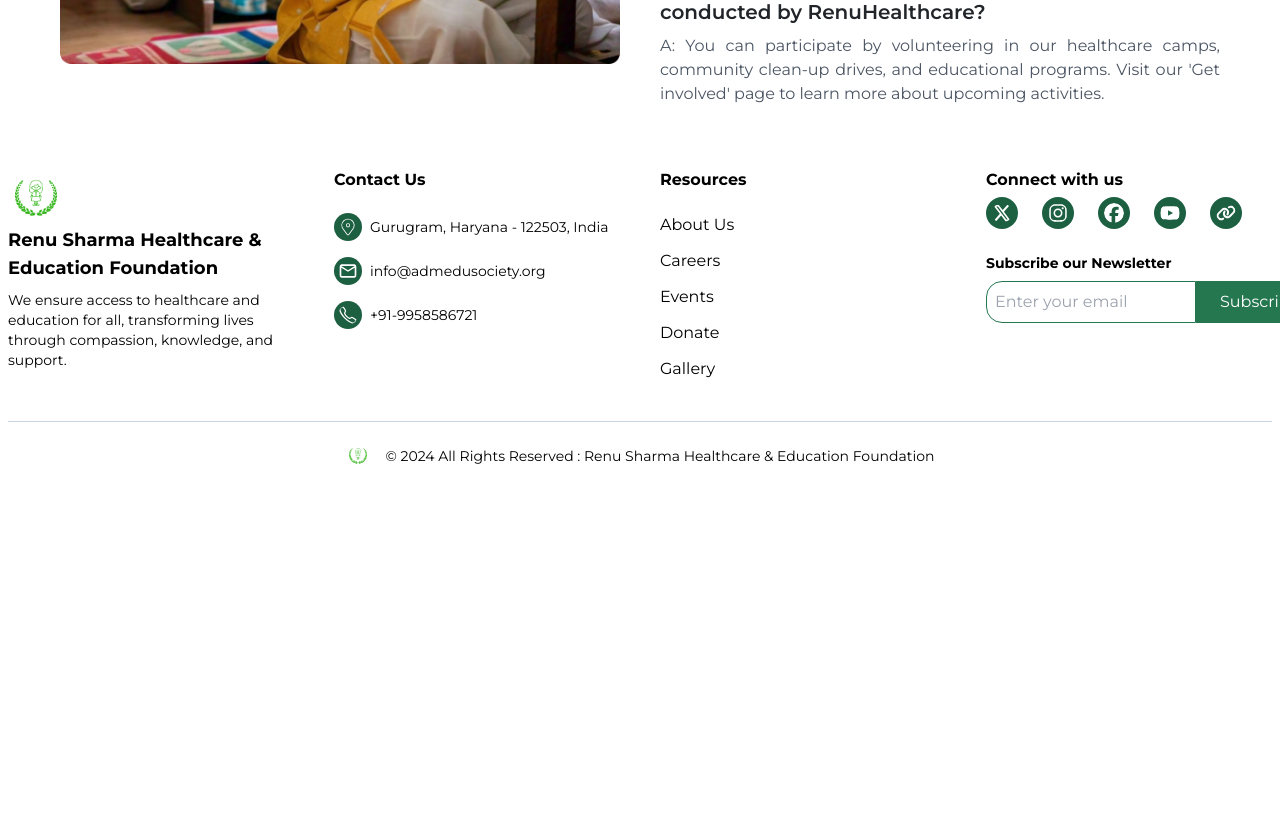
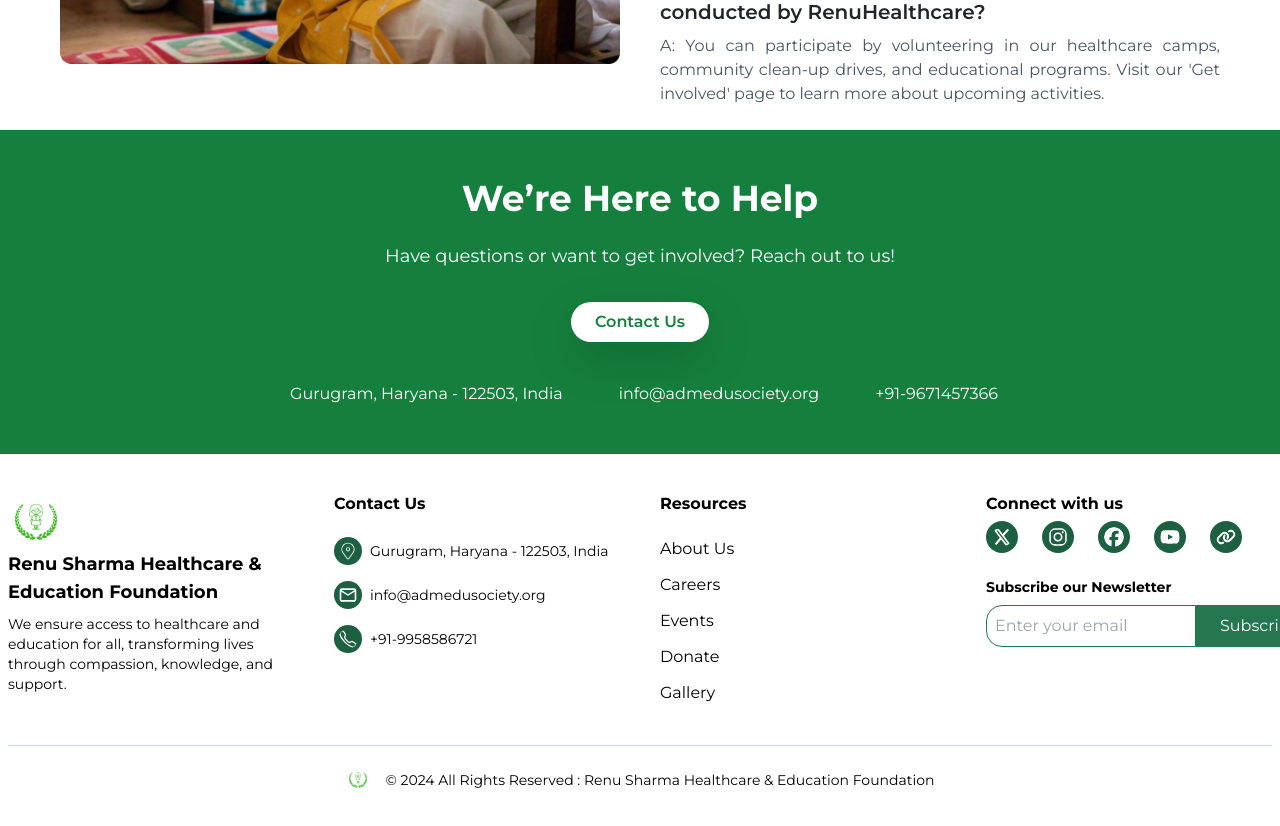
Before and after one commit to nikkibarnwal/renu-health-care, a React (Create React App) app: page / in a window 1280 px wide. Shown: the part 2640-3466 px from the top of the page. Before the commit the page ends 3170 px from the top, so only its background shows below. Built offline with nearby package versions, Linux system fonts and the light colour scheme.

Commit message:
completed home page

```diff
--- a/src/Components/Home/Home.js
+++ b/src/Components/Home/Home.js
@@ -273,6 +273,43 @@
         </div>
       </div>
     </section>
+    <section className="bg-green-700 py-12">
+      <div className="container mx-auto text-center text-white px-6">
+        {/* Main Heading */}
+        <h2 className="text-3xl md:text-4xl font-bold mb-4">
+          We’re Here to Help
+        </h2>
+        {/* Subheading */}
+        <p className="text-lg mb-8">
+          Have questions or want to get involved? Reach out to us!
+        </p>
+        {/* Contact Button */}
+        <button
+          className="bg-white text-green-700 font-semibold py-2 px-6 rounded-full shadow-lg hover:bg-gray-200 transition duration-300"
+        >
+          Contact Us
+        </button>
+
+        {/* Contact Details */}
+        <div className="mt-10 flex flex-col md:flex-row justify-center items-center space-y-6 md:space-y-0 md:space-x-12">
+          {/* Address */}
+          <div className="flex items-center space-x-2">
+            <i className="fas fa-map-marker-alt"></i>
+            <p>Gurugram, Haryana - 122503, India</p>
+          </div>
+          {/* Email */}
+          <div className="flex items-center space-x-2">
+            <i className="fas fa-envelope"></i>
+            <p>info@admedusociety.org</p>
+          </div>
+          {/* Phone */}
+          <div className="flex items-center space-x-2">
+            <i className="fas fa-phone"></i>
+            <p>+91-9671457366</p>
+          </div>
+        </div>
+      </div>
+    </section>
   </div>
     </div>
   );
```
